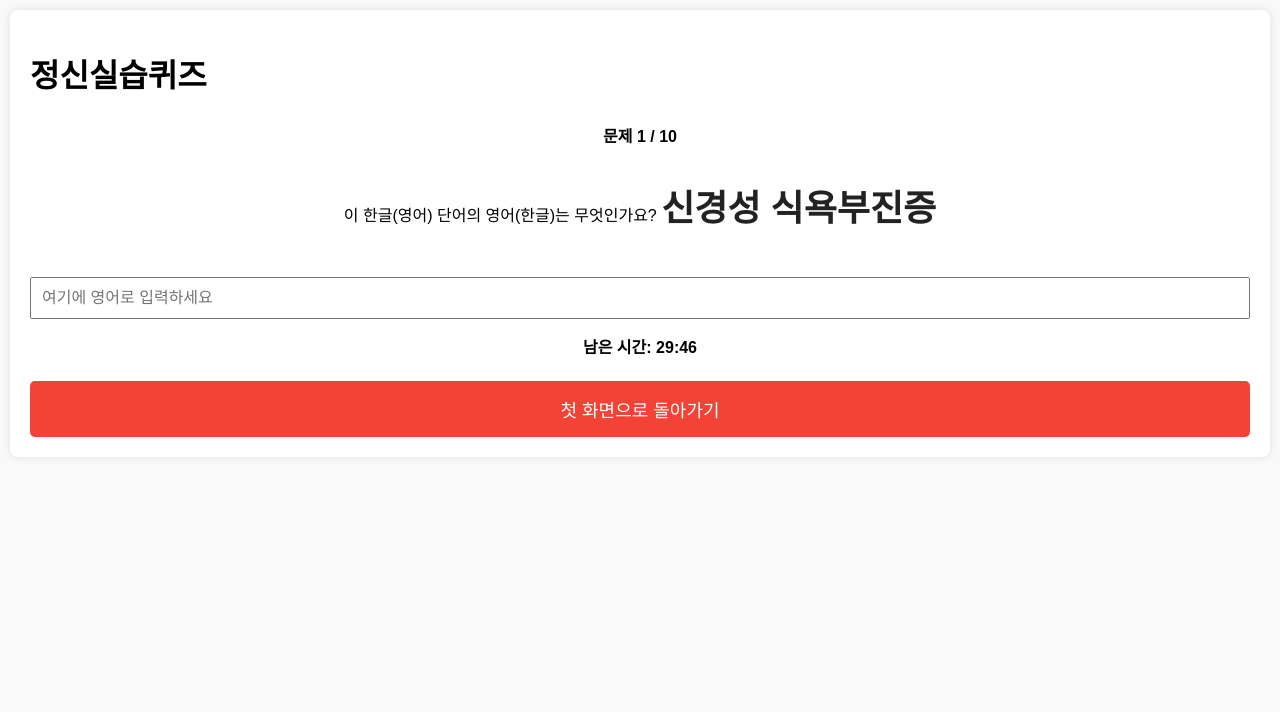
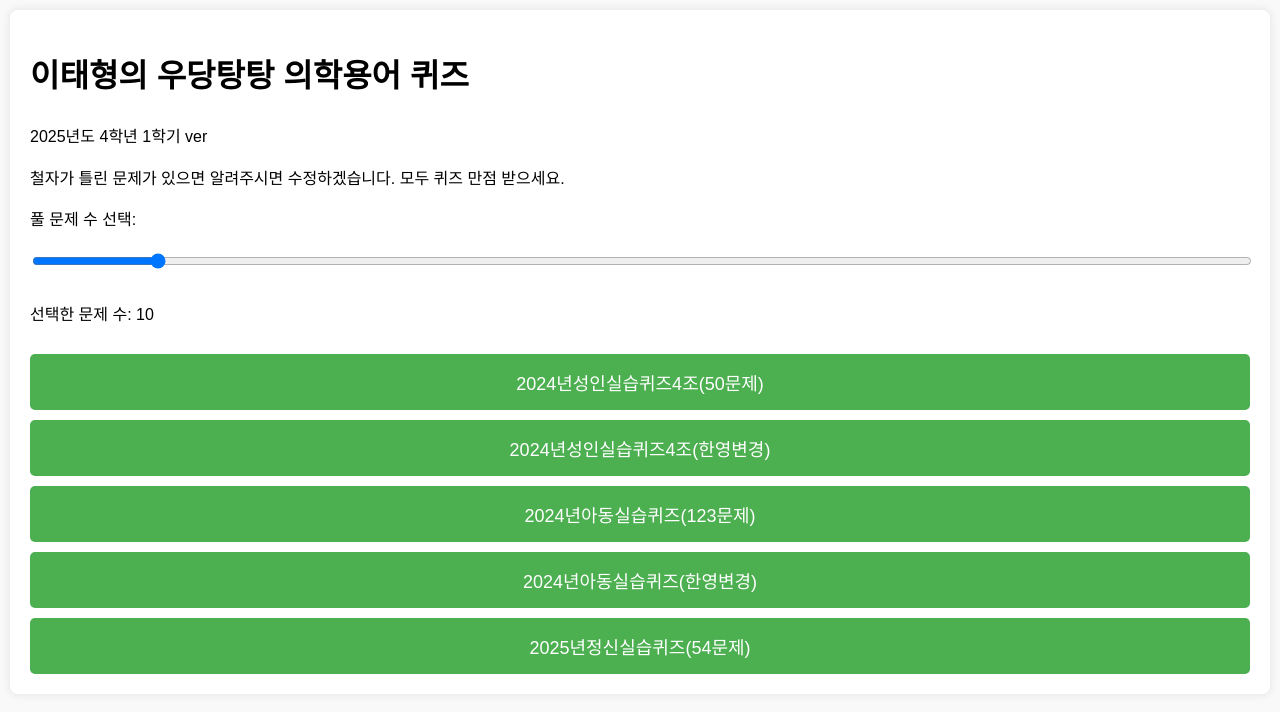
Before and after one commit to Ominyong/tabroquiz, a plain HTML site: page index.html in a window 1280 px wide. Drawn offline with Linux system fonts and the light colour scheme.

Commit message:
Update index.html

```diff
--- a/index.html
+++ b/index.html
@@ -1,8 +1,8 @@
 <!DOCTYPE html>
-<!-- saved from url=(0037)https://ominyong.github.io/tabroquiz/ -->
-<html lang="ko"><head><meta http-equiv="Content-Type" content="text/html; charset=UTF-8">
+<html lang="ko">
+<head>
     <meta name="viewport" content="width=device-width, initial-scale=1.0">
-
+    <meta charset="UTF-8">
     <title>이태형의 우당탕탕 의학용어 퀴즈 2025년도 4학년 1학기 버전</title>
     <style>
         body {
@@ -62,7 +62,7 @@
         #backButton, #goBackButton {
             background-color: #f44336;
         }
-	    .question-wrapper {
+.question-wrapper {
     text-align: center;
     margin: 30px 0;
 }
@@ -79,37 +79,40 @@
     color: #555;
 }
 
-
     </style>
 </head>
 <body>
     <div id="quiz-container">
-        <div id="start-screen" style="display: none;">
+        <div id="start-screen">
             <h1>이태형의 우당탕탕 의학용어 퀴즈</h1>
 		<p>2025년도 4학년 1학기 ver</p>
 		<p>철자가 틀린 문제가 있으면 알려주시면 수정하겠습니다. 모두 퀴즈 만점 받으세요.</p>
             <label for="questionCount">풀 문제 수 선택:</label>
-            <input type="range" id="questionCount" min="1" max="100" value="10" oninput="document.getElementById(&#39;rangeValue&#39;).textContent = this.value">
+            <input type="range" id="questionCount" min="1" max="100" value="10" oninput="document.getElementById('rangeValue').textContent = this.value">
             <p>선택한 문제 수: <span id="rangeValue">10</span></p>
-            <button onclick="selectSubject(&#39;성인실습퀴즈&#39;)">2024년성인실습퀴즈4조(50문제)</button>
-            <button onclick="selectSubject(&#39;성인실습퀴즈2&#39;)">2024년성인실습퀴즈4조(한영변경)</button>
-            <button onclick="selectSubject(&#39;아동실습퀴즈&#39;)">2024년아동실습퀴즈(123문제)</button>
-            <button onclick="selectSubject(&#39;아동실습퀴즈2&#39;)">2024년아동실습퀴즈(한영변경)</button>
-            <button onclick="selectSubject(&#39;정신실습퀴즈&#39;)">2025년정신실습퀴즈(54문제)</button>
+            <button onclick="selectSubject('성인실습퀴즈')">2024년성인실습퀴즈4조(50문제)</button>
+            <button onclick="selectSubject('성인실습퀴즈2')">2024년성인실습퀴즈4조(한영변경)</button>
+            <button onclick="selectSubject('아동실습퀴즈')">2024년아동실습퀴즈(123문제)</button>
+            <button onclick="selectSubject('아동실습퀴즈2')">2024년아동실습퀴즈(한영변경)</button>
+            <button onclick="selectSubject('정신실습퀴즈')">2025년정신실습퀴즈(54문제)</button>
         </div>
-        <div id="quiz-screen" style="display: block;">
-            <h1 id="subject-title">정신실습퀴즈</h1>
-            <p id="questionNumber">문제 1 / 10</p> <!-- 문제 번호 표시 -->
-            <div id="question" class="question-wrapper">이 한글(영어) 단어의 영어(한글)는 무엇인가요? <span class="quiz-term">신경성 식욕부진증</span></div>
+        <div id="quiz-screen" style="display: none;">
+            <h1 id="subject-title">의학용어 퀴즈</h1>
+            <p id="questionNumber"></p> <!-- 문제 번호 표시 -->
+            <div id="question" class="question-wrapper">
+    <div class="quiz-term" id="term"></div>
+    <div class="quiz-prompt">이 한글(영어) 단어의 영어(한글)는 무엇인가요?</div>
+</div>
+
             <input type="text" id="answer" placeholder="여기에 영어로 입력하세요" onkeydown="handleKeyDown(event)">
             <p id="result"></p>
             <p id="score"></p>
-            <p id="timer">남은 시간: 29:46</p>
+            <p id="timer"></p>
             <button id="resetButton" style="display: none;" onclick="resetQuiz()">다시 시작</button>
-            <button id="retryButton" onclick="retryWrongAnswers()" style="display: none;">오답만 모아서 풀기</button>
+            <button id="retryButton" onclick="retryWrongAnswers()">오답만 모아서 풀기</button>
             <button id="backButton" onclick="backToStart()">첫 화면으로 돌아가기</button>
             <div id="wrong-answers"></div>
-            <button id="goBackButton" onclick="backToStart()" style="display: block;">첫 화면으로 돌아가기</button>
+            <button id="goBackButton" onclick="backToStart()">첫 화면으로 돌아가기</button>
         </div>
     </div>
 
@@ -589,8 +592,8 @@
             }
 
             currentTerm = questionPool.pop();
-            document.getElementById('question').innerHTML =
-  `이 한글(영어) 단어의 영어(한글)는 무엇인가요? <span class="quiz-term">${currentTerm.korean}</span>`;
+	document.getElementById('term').textContent = currentTerm.korean;
+
             document.getElementById('questionNumber').textContent = `문제 ${questionNumber} / ${totalQuestions}`;
             document.getElementById('answer').value = '';
             document.getElementById('result').textContent = '';
@@ -705,6 +708,5 @@
             document.getElementById('goBackButton').style.display = 'none';
         }
     </script>
-
-
-</body></html>
+</body>
+</html>
```
